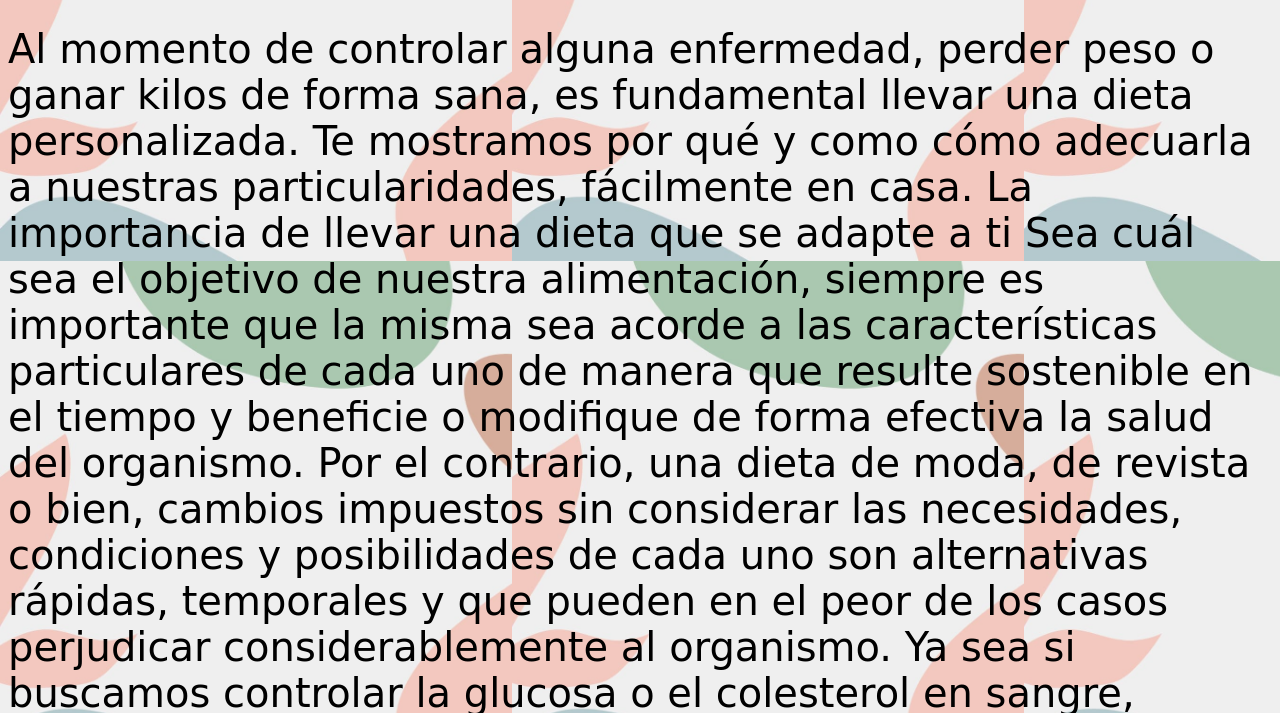
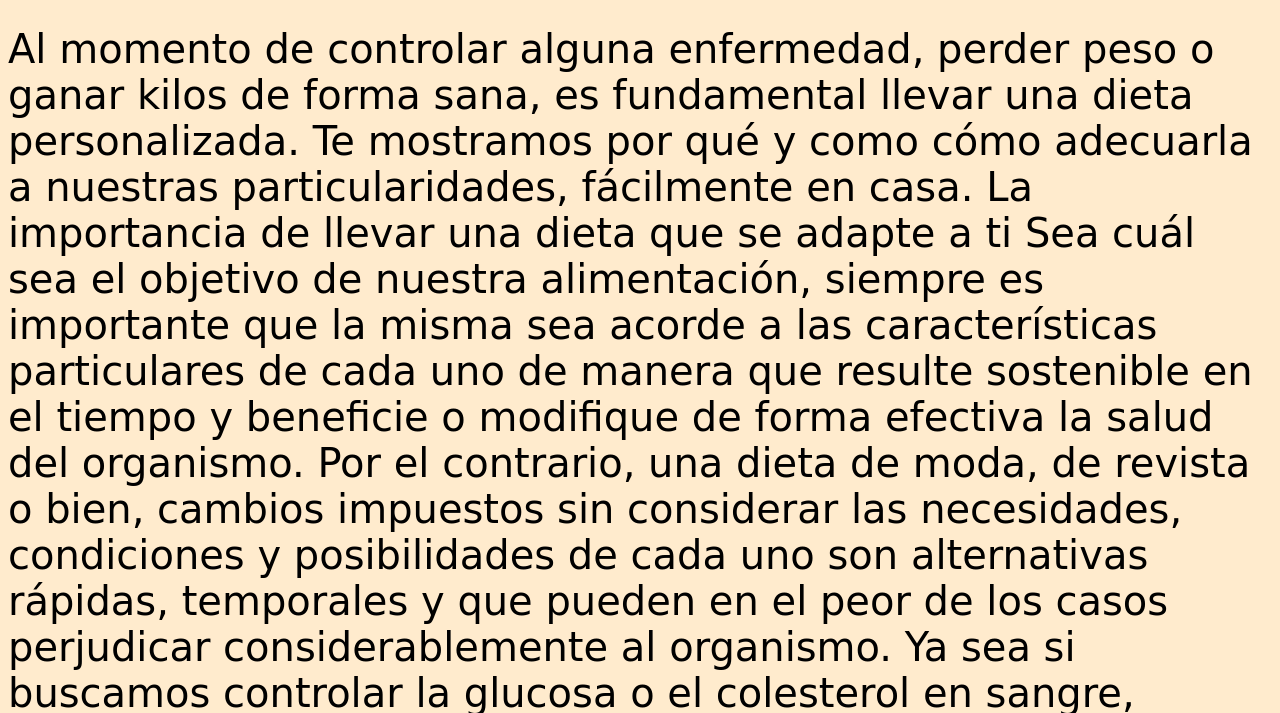
Before and after one commit to benedetti86/Nutrivera, a plain HTML site: page index.html in a window 1280 px wide. Shown: the part 251-964 px from the top of the page. Drawn offline with Linux system fonts and the light colour scheme; a web font is replaced by a local one.

Commit message:
cambio de fondo

```diff
--- a/main.css
+++ b/main.css
@@ -1,5 +1,5 @@
 body {
-    background-image: url(img/FONDO1.jpeg);
+    background-color: blanchedalmond;
     background-repeat: repeat;
     background-size: 40%;
     font-family: 'Ms Madi', cursive;
```
